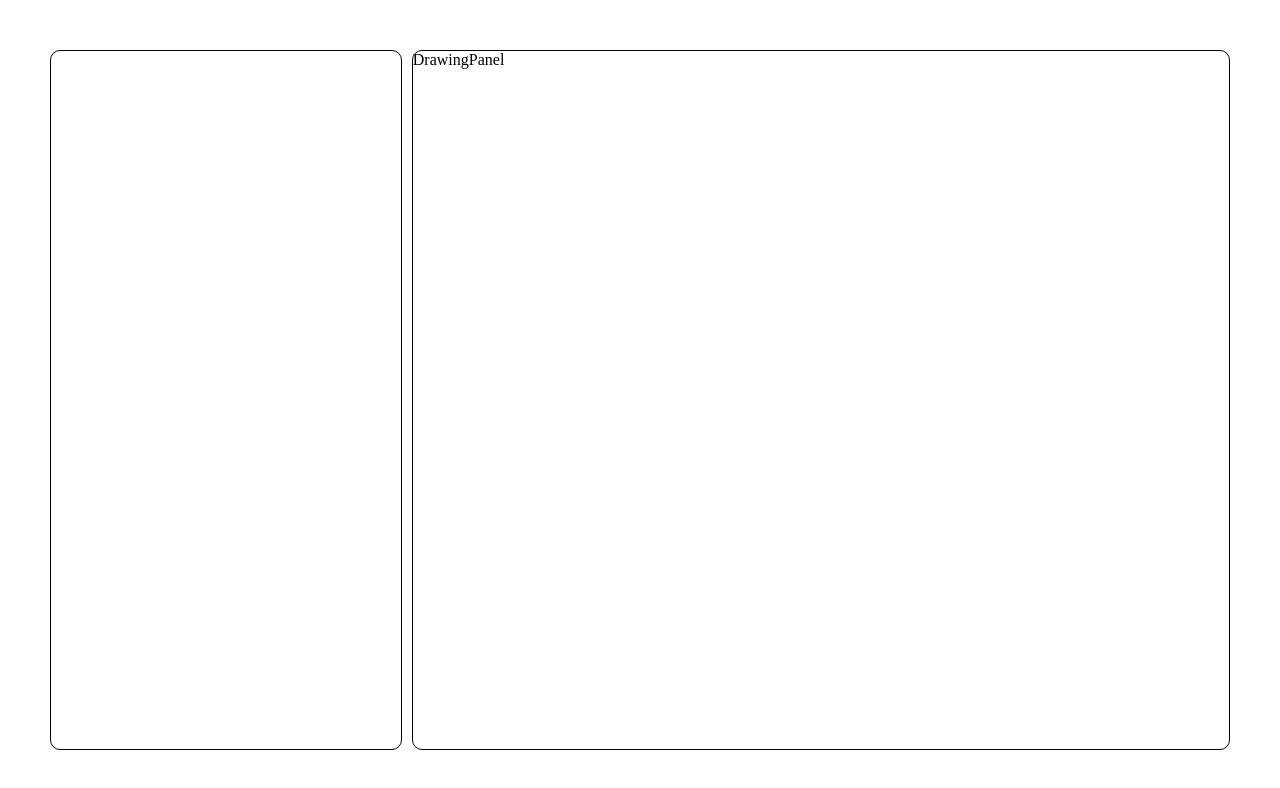
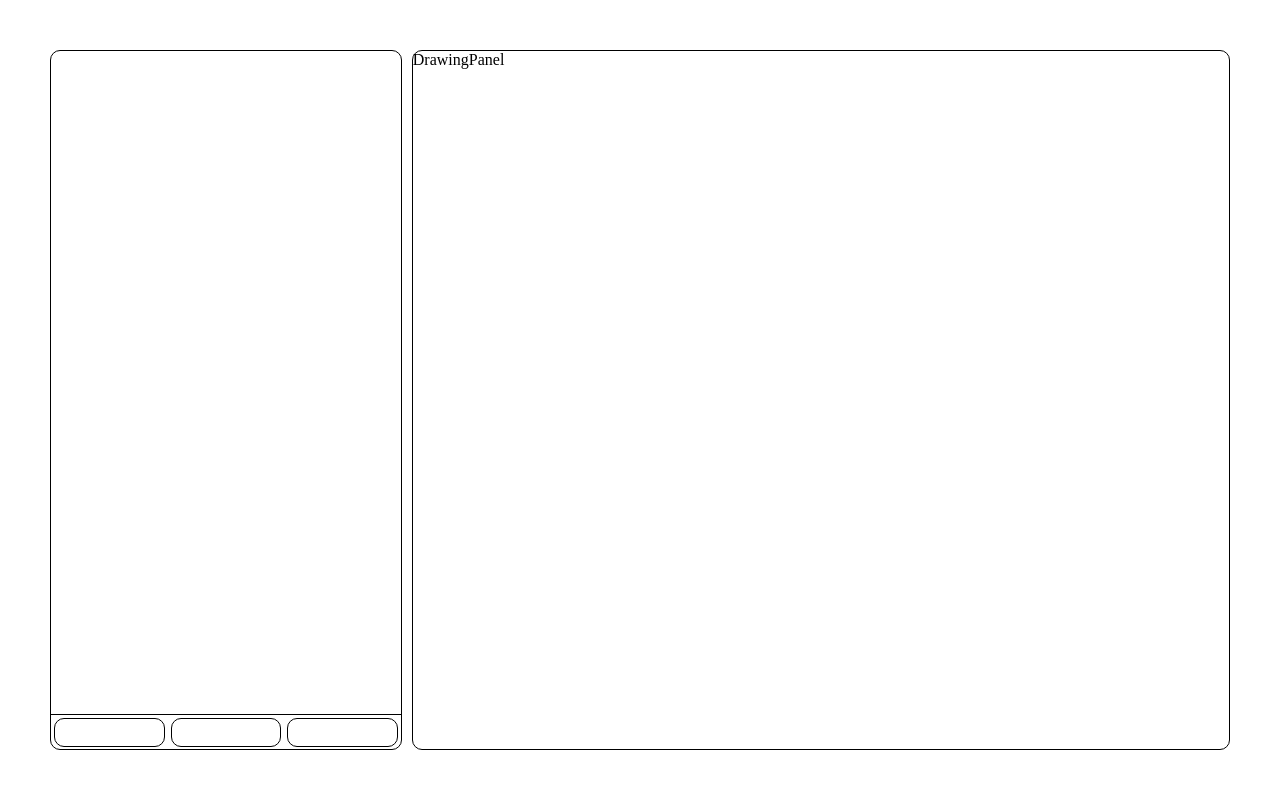
Before and after one commit to faridEsnaashari/boardBroadcaster, a React (Create React App) app: page / in a window 1280 px wide. Shown: the top 788 px of the page. Built offline with nearby package versions, Linux system fonts and the light colour scheme.

Commit message:
complete ui for these components

```diff
--- a/src/components/HierarchyPanel/index.css
+++ b/src/components/HierarchyPanel/index.css
@@ -4,3 +4,71 @@
     width: 30%;
     margin-right: 5px;
 }
+
+.buttons-container{
+    width: 100%;
+    height: 5%;
+    border-top: 1px solid;
+    display: flex;
+}
+
+.buttons-container .button{
+    border: 1px solid;
+    width: 100%;
+    margin: 3px;
+    border-radius: 10px;
+}
+
+.shapes-details-container{
+    width: 100%;
+    height: 95%;
+    overflow-y: auto;
+    overflow-x: clip;
+}
+
+.shape-detail-container{
+    width: calc(100% - 20px);
+    border: 1px solid;
+    margin: 10px;
+    border-radius: 10px;
+}
+
+.general-info-container{
+    position: relative;
+    height: 4rem;
+    border-bottom: 1px solid;
+}
+
+.shape-name{
+    position: absolute;
+    font-size: .9em;
+    left: 5px;
+    bottom: 0;
+}
+
+.shape-type{
+    position: absolute;
+    font-size: .7em;
+    right: 5px;
+}
+
+.attributes-container{
+    display: flex;
+    width: 100%;
+    flex-wrap: wrap;
+    justify-content: space-around;
+}
+
+.attribute{
+    width: 35%;
+    margin: 5px;
+}
+
+.attribute > input[type="text"]{
+    width: calc(100% - 4px);
+    border: 1px solid;
+    border-radius: 10px;
+}
+
+.attributei > label{
+}
--- a/src/components/HierarchyPanel/index.js
+++ b/src/components/HierarchyPanel/index.js
@@ -139,8 +139,8 @@ const ShapeDetail = (props) => {
     return(
         <div className="shape-detail-container" key={ shapeName }>
             <div className="general-info-container">
-                <p>{ shapeName }</p>
-                <p>{ type }</p>
+                <p className="shape-name">{ shapeName }</p>
+                <p className="shape-type">{ type }</p>
             </div>
             <div className="attributes-container">
                 { getAttributes() }
```
